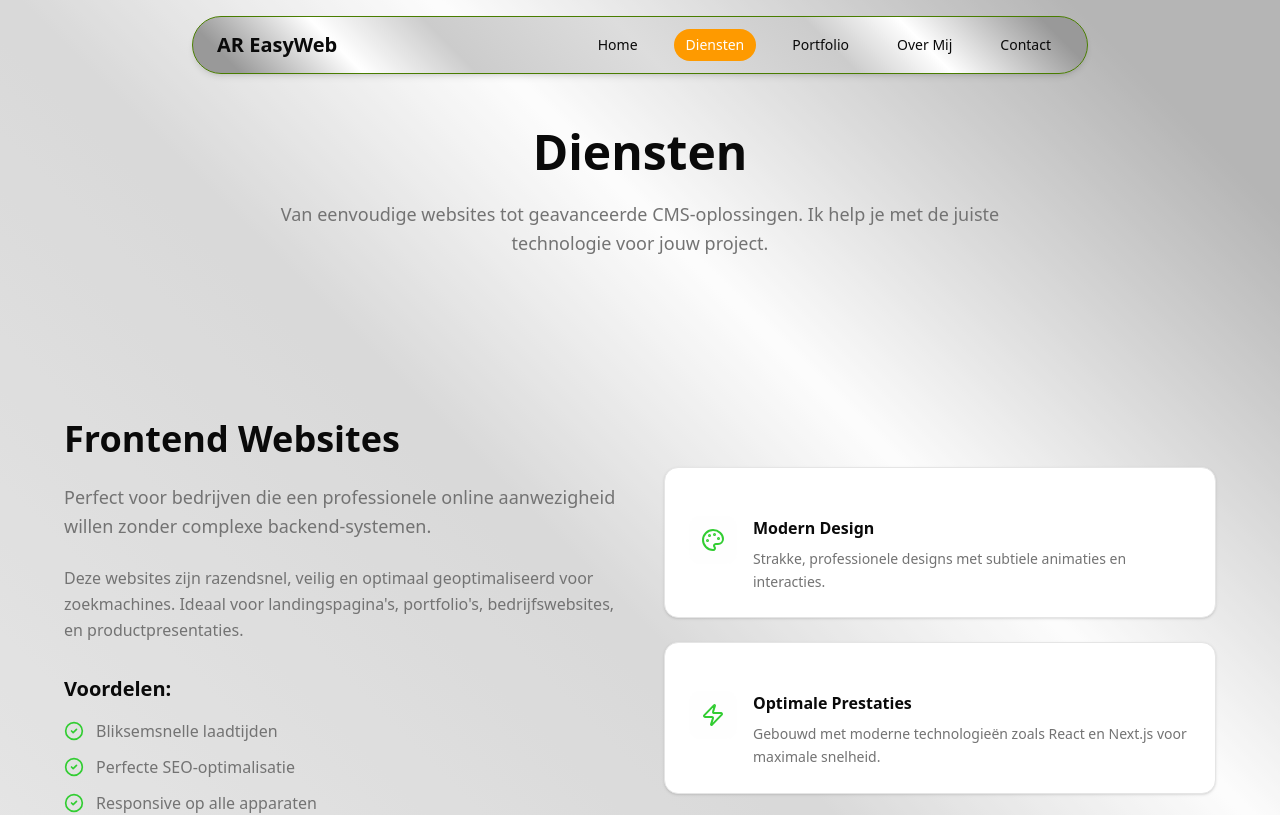
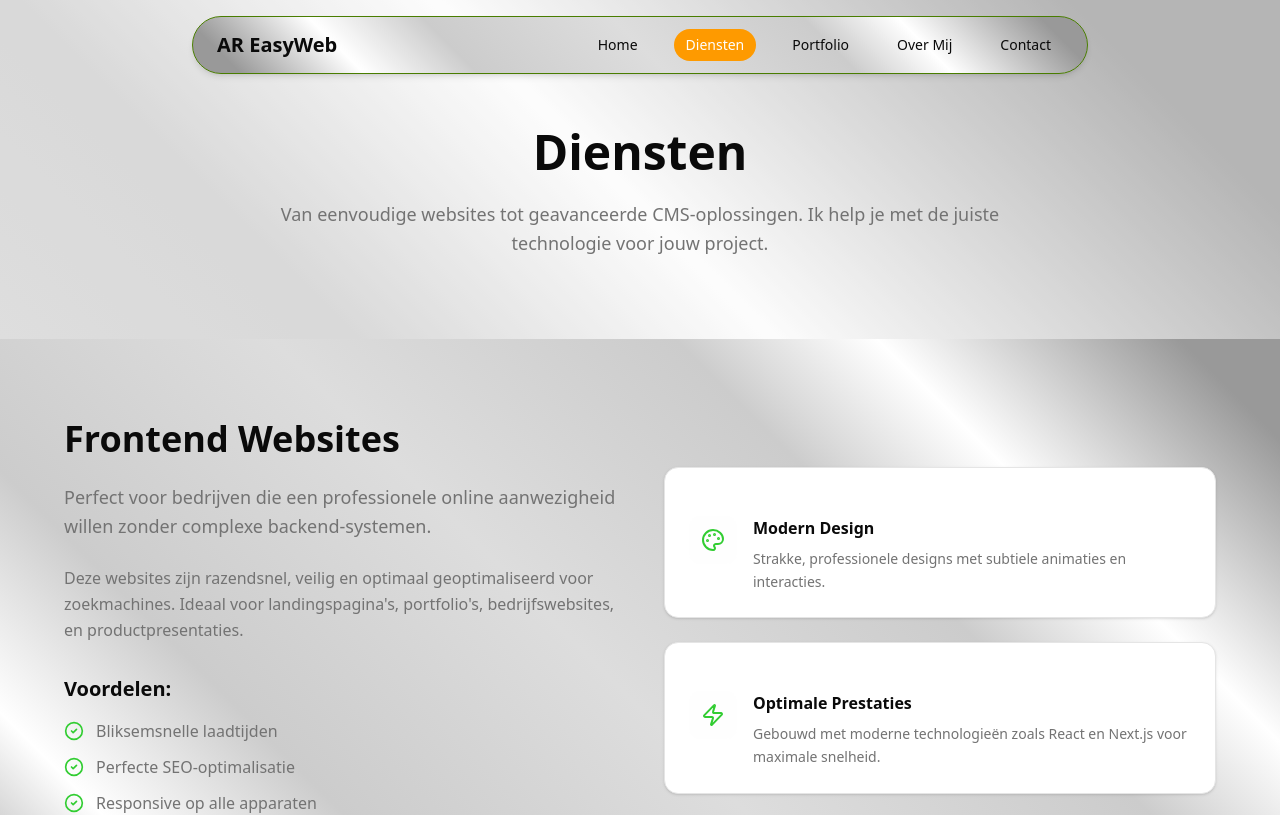
Before and after one commit to RAlmanzo/ar_easyweb, a Next.js app: page /services in a window 1280 px wide. Shown: the top 815 px of the page. Built offline with nearby package versions, Linux system fonts and the light colour scheme.

Commit message:
Change background color for service card component

```diff
--- a/src/components/ui/service-card.tsx
+++ b/src/components/ui/service-card.tsx
@@ -25,7 +25,7 @@ interface ServiceCardProps {
 
 export default function ServiceCard({ id, leftAnimation, rightAnimation, title, firstParagraph, secondParagraph, features, benefitsTitle, benefits, reverse }: ServiceCardProps) {
     return (
-        <section id={id} className="py-20 px-4 sm:px-6 lg:px-8 bg-muted/30 overflow-hidden">
+        <section id={id} className="py-20 px-4 sm:px-6 lg:px-8 bg-[linear-gradient(45deg,#999_5%,#fff_18%,#ccc_30%,#ddd_50%,#ccc_70%,#fff_80%,#999_95%)] overflow-hidden">
             <div className="max-w-6xl mx-auto">
                 <div className="grid lg:grid-cols-2 gap-12 items-center">
                     <motion.div {...(reverse ? rightAnimation : leftAnimation)} className={reverse ? "lg:order-2" : ""}>
```
